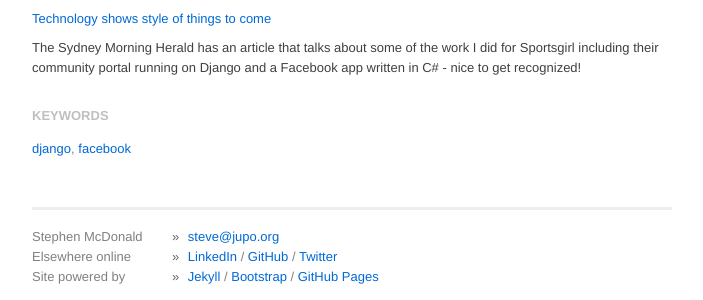
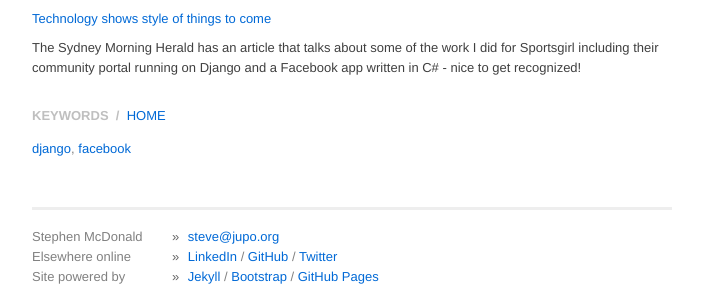
Before and after one commit to xli1224/stephenmcd.github.com, a Jekyll site: the page built from _posts/tumblr/2009-11-30-technology-shows-style-of-things-to-come.md, in a window 1280 px wide. Shown: the part 131-431 px from the top of the page, without its empty margins (288-991 px from the left). Built offline with Jekyll 4.4.1, drawn with Linux system fonts in a browser that asks for light colours.

Commit message:
Added a home link to the end of posts.

```diff
--- a/_layouts/post.html
+++ b/_layouts/post.html
@@ -3,7 +3,7 @@ layout: default
 ---
 <h6>{{ page.date | date: "%B %d, %Y" }} &nbsp;/&nbsp; <a href="/">Home</a></h6>
 {{ content }}
-<h6>Keywords</h6>
+<h6>Keywords  &nbsp;/&nbsp; <a href="/">Home</a></h6>
 <ul class="unstyled tags">
     {% for tag in page.tags %}
     <li>
```
